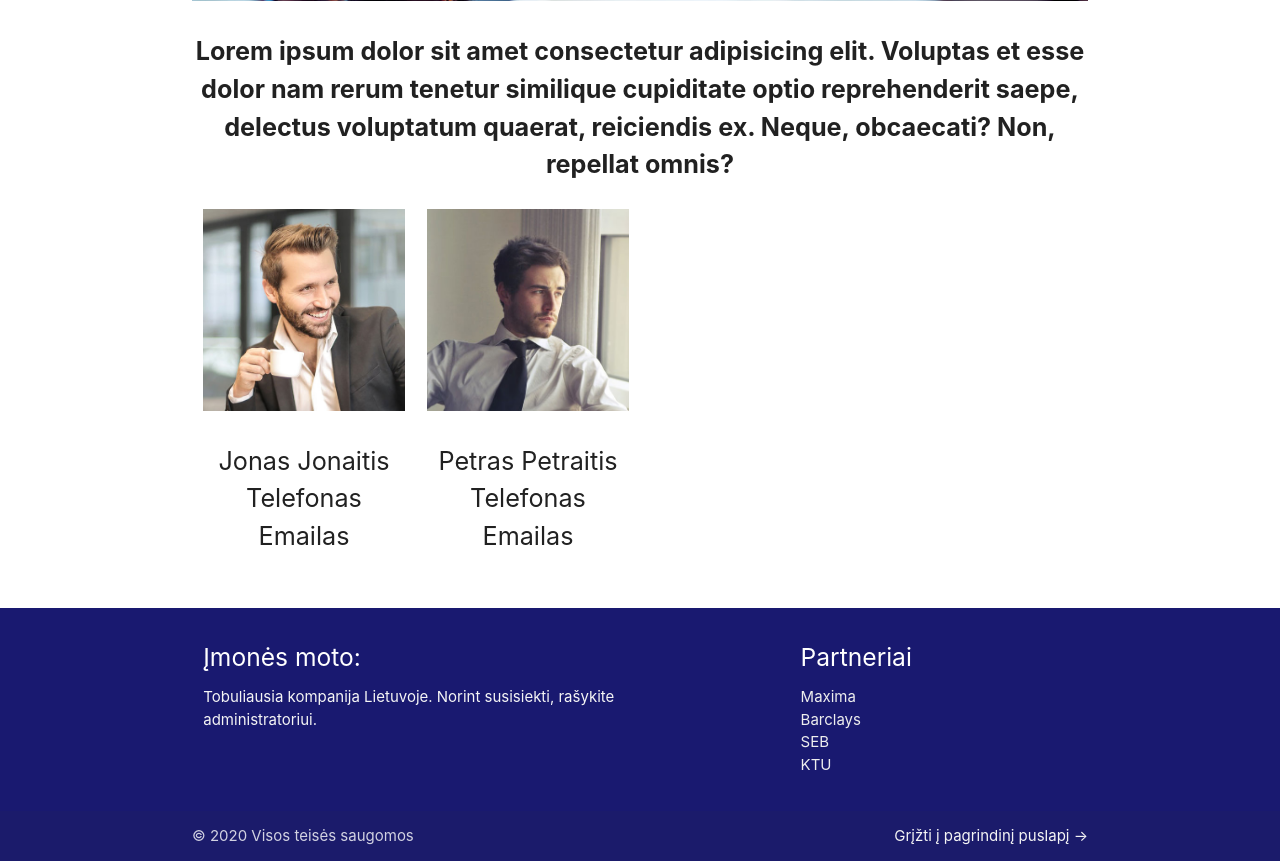
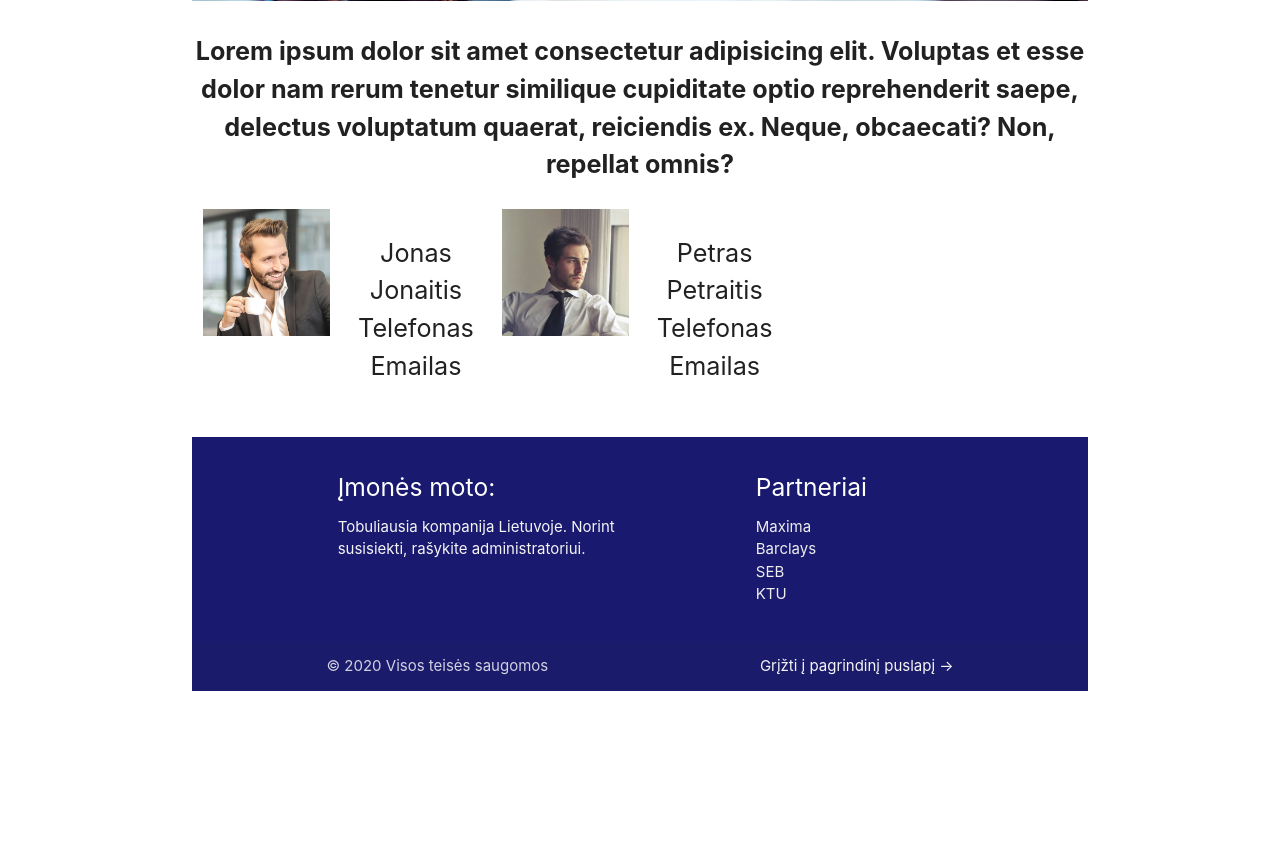
Before and after one commit to makdura/grupe2, a PHP site: page /contacts.php in a window 1280 px wide. Shown: the part 787-1648 px from the top of the page. After the commit the page ends 1478 px from the top, so only its background shows below. Run offline with PHP 8.4, Linux system fonts and the light colour scheme.

Commit message:
su kiekvieno kontaktais

```diff
--- a/contacts.php
+++ b/contacts.php
@@ -12,24 +12,26 @@
     </div>
     <div class="Darbuotojai">
         <div class="row">
-        <div class="col s12 m6 l3 center-align">
+
+
+            <div class="col s2 center-align">
                 <img class="responsive-img" src="images/person_1.jpg" alt="Darbuotojo nuotrauka1">
+            </div>
+            <div class="col s2 center-align">
+                <p class="flow-text center-align">Jonas Jonaitis Telefonas Emailas </p>
+            </div>
+
+            <div class="col s2  center-align">
+                <img class="responsive-img" src="images/person_4.jpg" alt="Darbuotojo nuotrauka2">
+            </div>
+            <div class="col s2  center-align">
                 <p class="flow-text center-align">
-            Jonas Jonaitis
-            Telefonas
-            Emailas
-
-        </p>
-        </div>
-       <div class="col s12 m6 l3 center-align">
-        <img class="responsive-img" src="images/person_4.jpg" alt="Darbuotojo nuotrauka2">
-        <p class="flow-text center-align">
-            Petras  Petraitis
+                    Petras Petraitis
                     Telefonas
                     Emailas
                 </p>
             </div>
-        </div>
+
 
         </div>
     </div>
```
Lines whose indentation alone changed are shown as unchanged.
